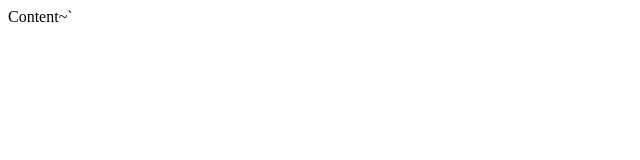
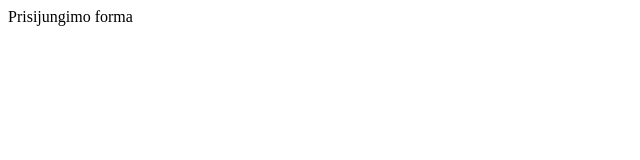
Before and after one commit to ritullia/5-signup, a website: page index.html in a window 1280 px wide. Shown: the full height of the page, 0-640 px from the left. Drawn offline with Linux system fonts and the light colour scheme.

Commit message:
Initial commit update

```diff
--- a/index.html
+++ b/index.html
@@ -7,6 +7,6 @@
     <title>Sign up</title>
 </head>
 <body>
-    Content~`
+    Prisijungimo forma
 </body>
 </html>
```
Also changed, not shown: css/main.css (added).
